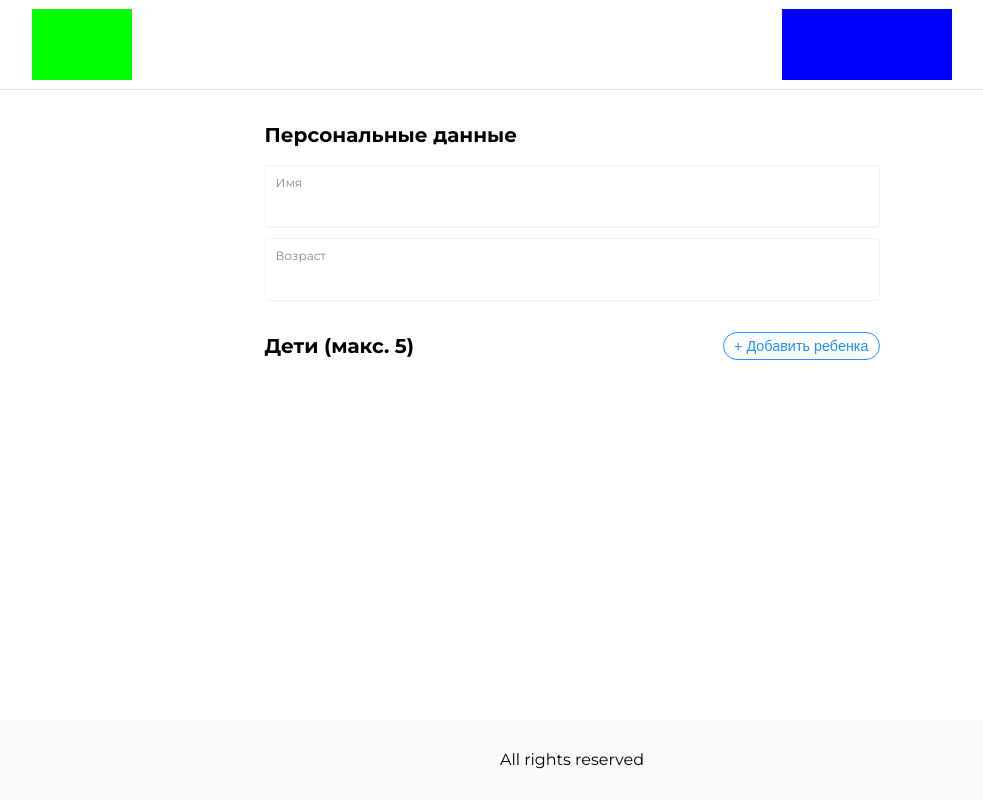
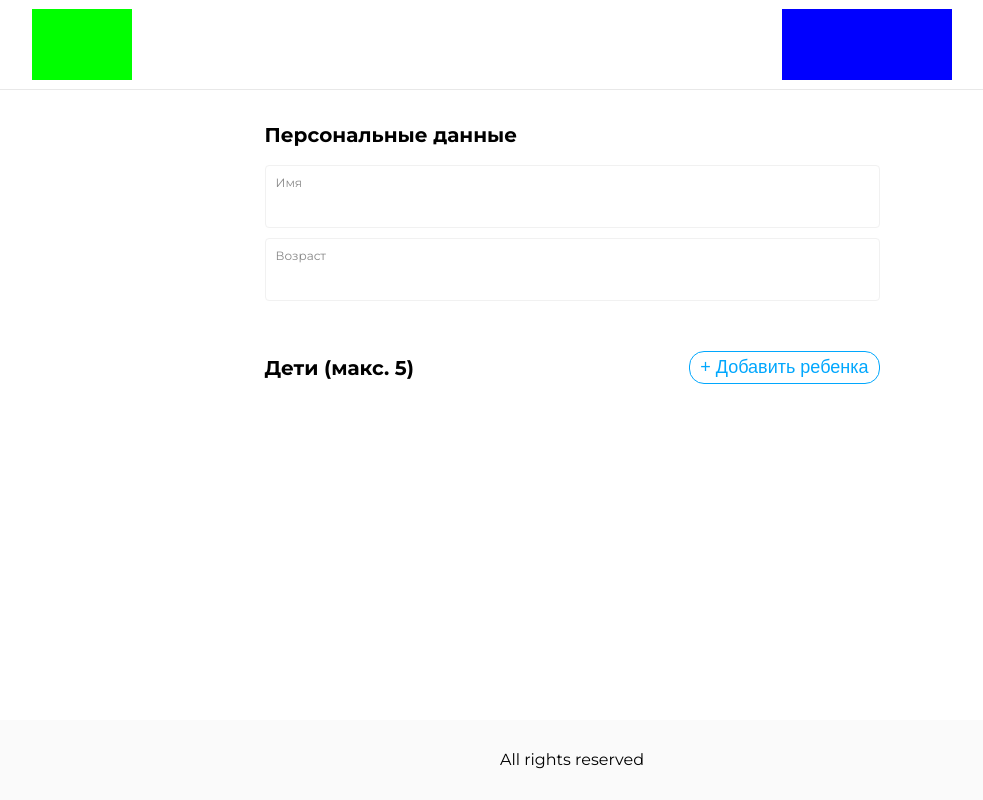
Before and after one commit to evasyukov/info-family, a Vue app: page / in a window 1280 px wide. Shown: the whole page, without its empty margins (68-1051 px from the left). Built offline with nearby package versions, Linux system fonts and the light colour scheme.

Commit message:
исправлены стили

```diff
--- a/src/components/FillingForm.vue
+++ b/src/components/FillingForm.vue
@@ -6,7 +6,7 @@
     <div class="filling-form_person">
       <span>Персональные данные</span>
       <div class="filling-form_person_input">
-        <InputForm label="Имя"/>
+        <InputForm label="Имя" />
         <InputForm label="Возраст" />
       </div>
     </div>
@@ -31,8 +31,8 @@
         v-for="(child, index) in children"
         :key="index"
       >
-      <InputForm v-model="child.name" label="Имя" />
-      <InputForm v-model="child.age" label="Возраст" />
+        <InputForm v-model="child.name" label="Имя" />
+        <InputForm v-model="child.age" label="Возраст" />
         <div class="delete" @click="removeChild(index)">
           <span>Удалить</span>
         </div>
@@ -90,7 +90,7 @@ const removeChild = (index) => {
 
   &_children {
     width: 615px;
-    margin-top: 30px;
+    margin-top: 50px;
 
     &_header {
       display: flex;
@@ -99,12 +99,14 @@ const removeChild = (index) => {
 
       .add-button {
         background: none;
-        border: 1px solid #1e90ff;
-        color: #1e90ff;
+        color: #01a7fd;
         padding: 5px 10px;
+
+        border: 1px solid #01a7fd;
         border-radius: 15px;
+
         cursor: pointer;
-        font-size: 0.9rem;
+        font-size: 18px;
 
         &:disabled {
           opacity: 0.5;
@@ -116,15 +118,17 @@ const removeChild = (index) => {
     &_input {
       display: flex;
       align-items: center;
-      //   justify-content: flex-start;
       gap: 10px;
       margin-top: 15px;
 
       .delete {
         color: #1e90ff;
         cursor: pointer;
-        font-size: 0.9rem;
-        text-decoration: underline;
+
+        span {
+          font-size: 16px;
+          font-weight: 400;
+        }
       }
     }
   }
```
